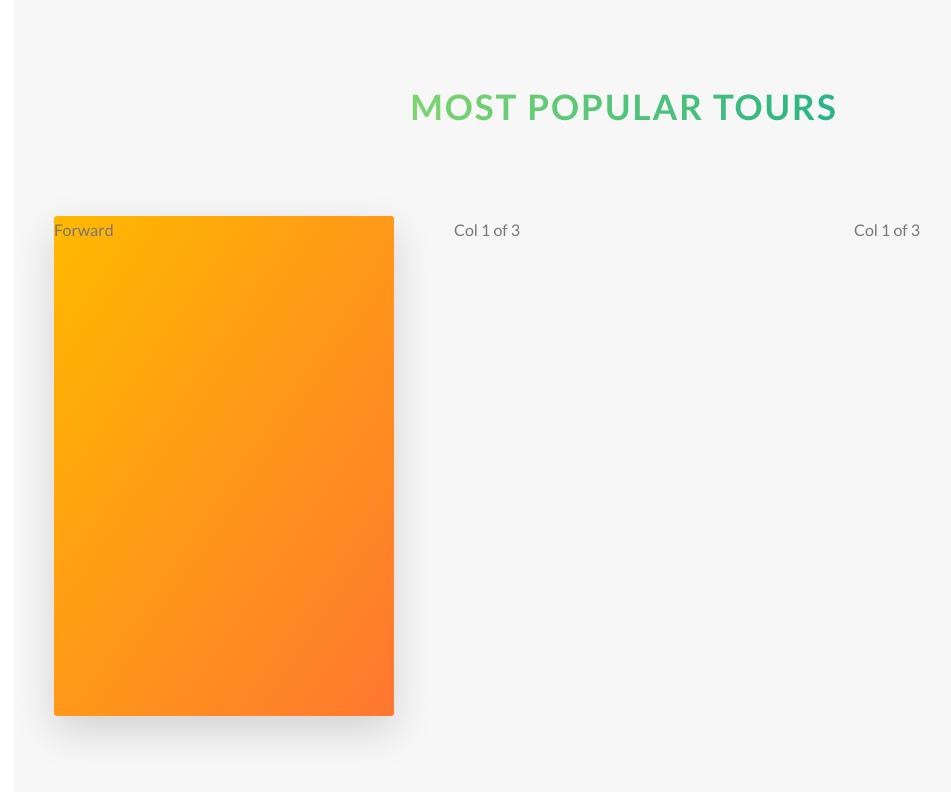
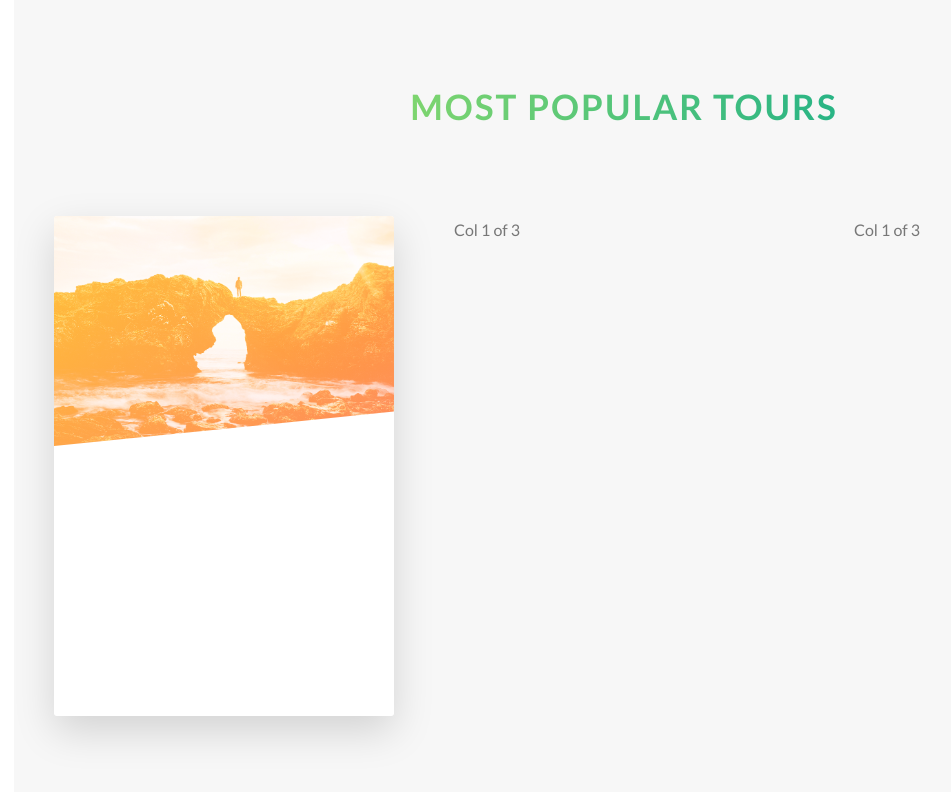
Before and after one commit to kerbasi/JonasAdvCSS, a website: page Natours/index.html in a window 1280 px wide. Shown: the part 2415-3207 px from the top of the page, without its empty margins (16-967 px from the left). Drawn offline with Linux system fonts and the light colour scheme.

Commit message:
Add front card img

```diff
--- a/Natours/index.html
+++ b/Natours/index.html
@@ -99,7 +99,11 @@
       <div class="row">
         <div class="col-1-of-3">
           <div class="card">
-            <div class="card__side card__side_type_face">Forward</div>
+            <div class="card__side card__side_type_face">
+              <div class="card__picture card__picture_type_img1">&nbsp;</div>
+              <div class="card__heading">Heading</div>
+              <div class="card__details">Details</div>
+            </div>
             <div class="card__side card__side_type_back">Back</div>
           </div>
         </div>
--- a/Natours/sass/components/_card.scss
+++ b/Natours/sass/components/_card.scss
@@ -1,33 +1,62 @@
 .card {
+
+  //Functionality
   height: 50rem;
   position: relative;
   perspective: 150rem;
   -moz-perspective: 150rem;
+  -webkit-perspective: 150rem;
 
   &__side {
+    color: $color-white;
     height: 50rem;
-    transition: all 0.8s;
+    transition: all .8s;
     position: absolute;
+    top: 0;
+    left: 0;
     width: 100%;
     backface-visibility: hidden;
     border-radius: 3px;
     box-shadow: 0 1.5rem 4rem rgba($color-black, 0.15);
+    transform-style: preserve-3d;
+    overflow: hidden;
 
     &_type_face{
-      background-image: linear-gradient(to right bottom, $color-secondary-light, $color-secondary-dark);
+      background-color: $color-white;
     }
 
     &_type_back{
       transform: rotateY(180deg);
-      background-color: #fff;
+      background-image: linear-gradient(to right bottom, $color-secondary-light, $color-secondary-dark);
     }
   }
 
   &:hover &__side_type_face {
-    transform: rotateY(180deg);
+    transform: rotateY(-180deg);
   }
 
   &:hover &__side_type_back {
     transform: rotateY(0deg);
   }
+
+  //Front side styling
+  .card__picture {
+    background-size: cover;
+    height: 23rem;
+    background-blend-mode: screen;
+    -webkit-clip-path: polygon(0 0, 100% 0, 100% 85%, 0 100%);
+    clip-path: polygon(0 0, 100% 0, 100% 85%, 0 100%);
+
+    &_type_img1 {
+      background-image: linear-gradient(to right bottom, $color-secondary-light, $color-secondary-dark), url(../img/nat-5.jpg);
+    }
+
+    &_type_img2 {
+      background-image: url(../img/nat-5.jpg);
+    }
+
+    &_type_img3 {
+      background-image: url(../img/nat-5.jpg);
+    }
+  }
 }
--- a/Natours/sass/layout/_header.scss
+++ b/Natours/sass/layout/_header.scss
@@ -9,6 +9,7 @@
   background-size: cover;
   background-position: top;
   position: relative;
+  -webkit-clip-path: polygon(0 0, 100% 0, 100% 75vh, 0 100%);
   clip-path: polygon(0 0, 100% 0, 100% 75vh, 0 100%);
 
   &__logo-box {
```
Also changed, not shown: Natours/css/style.css.
